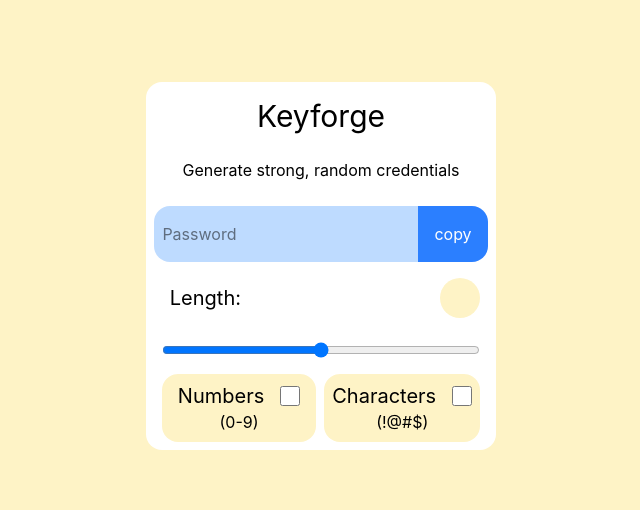
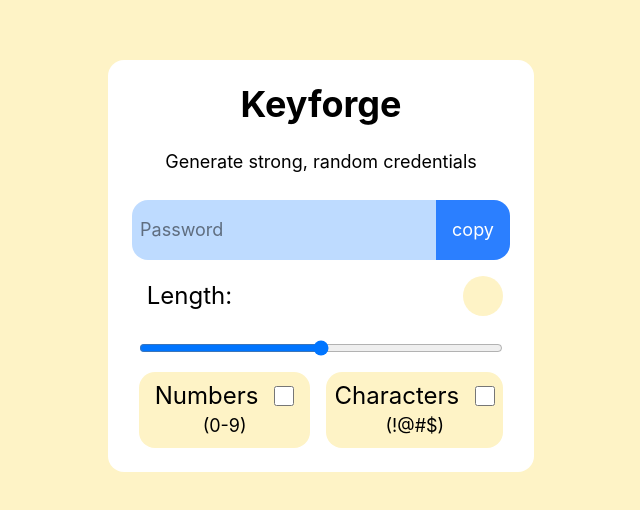
Before and after one commit to kavinanandr/keyforge-password-generator, a React (Vite) app: page / in a window 1280 px wide. Shown: the part 134-644 px from the top of the page, without its empty margins (319-959 px from the left). Built offline with nearby package versions, Linux system fonts and the light colour scheme.

Commit message:
style: adapt layout for tablet and laptop screens

```diff
--- a/index.html
+++ b/index.html
@@ -8,7 +8,7 @@
   </head>
   <body class="flex min-h-screen items-center justify-center bg-amber-100">
     <div
-      class="m-4 flex min-h-fit flex-col items-center justify-center rounded-2xl bg-white p-2"
+      class="m-4 flex min-h-fit flex-col items-center justify-center rounded-2xl bg-white p-2 md:p-6 md:portrait:p-8"
       id="root"
     ></div>
     <script type="module" src="/src/main.jsx"></script>
--- a/src/App.jsx
+++ b/src/App.jsx
@@ -1,16 +1,20 @@
 function App() {
   return (
     <>
-      <h1 className="px-4 py-2 text-3xl">Keyforge</h1>
-      <p className="p-4">Generate strong, random credentials</p>
+      <h1 className="px-4 py-2 text-3xl font-bold md:pt-0 md:text-4xl md:portrait:text-5xl">
+        Keyforge
+      </h1>
+      <p className="p-4 md:text-lg md:portrait:p-6 md:portrait:text-xl">
+        Generate strong, random credentials
+      </p>
       <section id="display-password">
         <input
-          className="text-l my-2 rounded-l-2xl bg-blue-200 px-2 py-4"
+          className="my-2 rounded-l-2xl bg-blue-200 px-2 py-4 md:text-lg md:portrait:px-4 md:portrait:text-2xl"
           type="text"
           placeholder="Password"
           readOnly
         />
-        <button className="text-l rounded-r-2xl bg-blue-500 p-4 text-white hover:cursor-pointer hover:brightness-120">
+        <button className="rounded-r-2xl bg-blue-500 p-4 text-white hover:cursor-pointer hover:brightness-120 md:text-lg md:portrait:text-2xl">
           copy
         </button>
       </section>
@@ -18,10 +22,13 @@ function App() {
       <section id="modify-password">
         <div>
           <div className="flex items-center justify-between">
-            <label className="p-2 text-xl" htmlFor="">
+            <label
+              className="md: p-2 text-xl md:text-2xl md:portrait:text-3xl"
+              htmlFor=""
+            >
               Length:
             </label>
-            <button className="my-2 size-10 rounded-full bg-amber-100 text-xl"></button>
+            <button className="my-2 size-10 rounded-full bg-amber-100 text-xl md:text-2xl md:portrait:text-3xl"></button>
           </div>
           <input
             className="my-4 w-full hover:cursor-pointer"
@@ -30,40 +37,40 @@ function App() {
             max={20}
           />
         </div>
-        <div className="flex flex-wrap gap-2">
+        <div className="flex flex-wrap gap-4">
           <button className="rounded-2xl bg-amber-100 p-2 hover:cursor-pointer">
             <div className="flex items-center justify-between">
               <label
-                className="pr-4 pl-2 text-xl hover:cursor-pointer"
+                className="pr-4 pl-2 text-xl hover:cursor-pointer md:text-2xl md:portrait:text-3xl"
                 htmlFor="numbers"
               >
                 Numbers
               </label>
               <input
-                className="mr-2 size-5 hover:cursor-pointer"
+                className="mr-2 size-5 hover:cursor-pointer md:portrait:size-6"
                 type="checkbox"
                 name="numbers"
                 id="numbers"
               />
             </div>
-            <span>(0-9)</span>
+            <span className="text-lg md:portrait:text-2xl">(0-9)</span>
           </button>
           <button className="rounded-2xl bg-amber-100 hover:cursor-pointer">
             <div className="flex items-center justify-between">
               <label
-                className="pr-4 pl-2 text-xl hover:cursor-pointer"
+                className="pr-4 pl-2 text-xl hover:cursor-pointer md:text-2xl md:portrait:text-3xl"
                 htmlFor="characters"
               >
                 Characters
               </label>
               <input
-                className="mr-2 size-5 hover:cursor-pointer"
+                className="mr-2 size-5 hover:cursor-pointer md:portrait:size-6"
                 type="checkbox"
                 name="characters"
                 id="characters"
               />
             </div>
-            <span>(!@#$)</span>
+            <span className="text-lg md:portrait:text-2xl">(!@#$)</span>
           </button>
         </div>
       </section>
```
